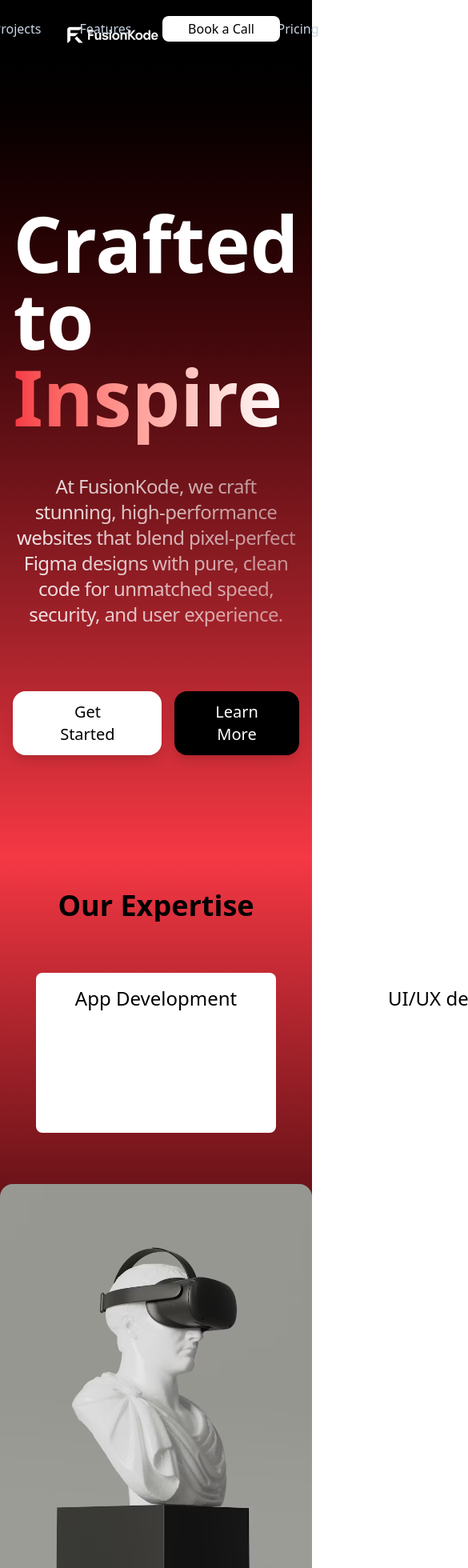
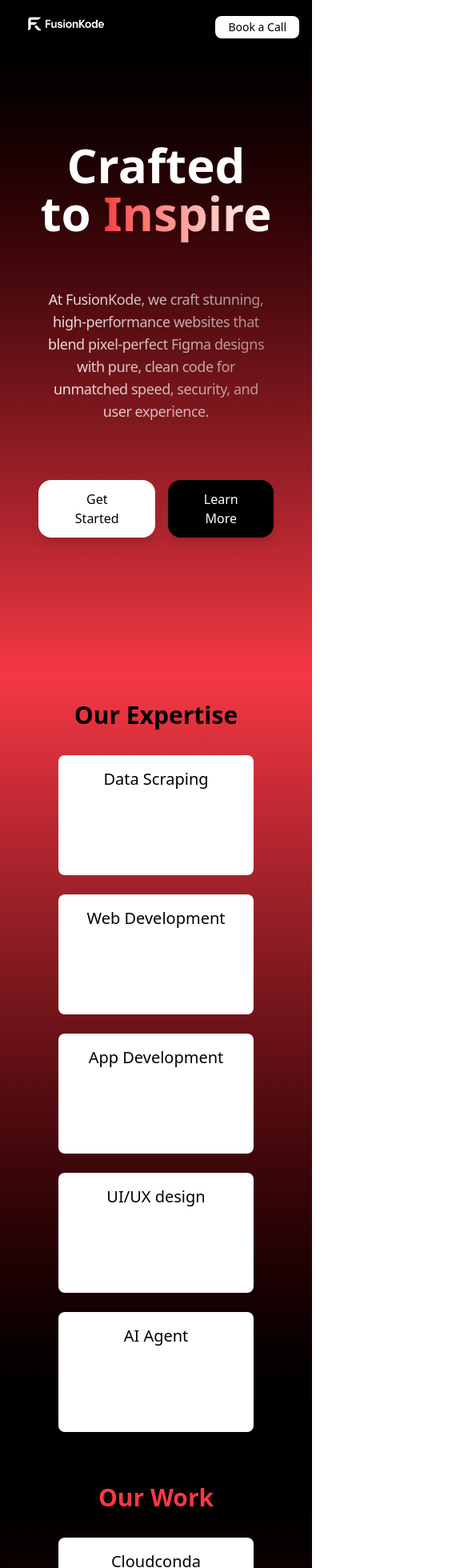
Before and after one commit to Saifa233/fusionkode, a React (Vite) app: page / in a window 390 px wide. Shown: the top 1960 px of the page at 80% size, 585 px wide, since content can reach past the window. Built offline with nearby package versions, Linux system fonts and the light colour scheme.

Commit message:
mobile responsive

```diff
--- a/src/Features.tsx
+++ b/src/Features.tsx
@@ -2,18 +2,18 @@
 export default function Features(){
     return(
         <div id="features" className="bg-gradient-to-t from-hero to-purplish min-h-screen">
-            <section className="text-white">
-                <div className="mx-auto flex flex-col items-center pt-10">
-                    <h2 className="bg-black bg-clip-text text-transparent font-geist text-4xl font-semibold">Our Expertise</h2>
-                    <div className="flex pt-16 gap-16 text-black text-center">
-                        <div className="rounded-lg w-[300px] h-[200px] bg-white"><h2 className="font-geist text-2xl font-normal pt-4">Data Scraping</h2></div>
-                        <div className="bg-white rounded-lg w-[300px] h-[200px]"><h2 className="font-geist text-2xl font-normal pt-4">Web Development</h2></div>
-                        <div className="bg-white rounded-lg w-[300px] h-[200px]"><h2 className="font-geist text-2xl font-normal pt-4">App Development</h2></div>
-                        <div className="bg-white rounded-lg w-[300px] h-[200px]"><h2 className="font-geist text-2xl font-normal pt-4">UI/UX design</h2></div>
-                        <div className="bg-white rounded-lg w-[300px] h-[200px]"><h2 className="font-geist text-2xl font-normal pt-4">AI Agent</h2></div>
+            <section className="text-white p-8 md:p-16 lg:p-32">
+                <div className="mx-auto flex flex-col items-center">
+                    <h2 className="bg-black bg-clip-text text-transparent font-geist text-3xl md:text-4xl font-semibold text-center">Our Expertise</h2>
+                    <div className="flex flex-col md:flex-row pt-8 md:pt-16 gap-6 md:gap-16 text-black text-center w-full justify-center">
+                        <div className="rounded-lg w-3/4 lg:w-full md:w-[300px] h-[150px] md:h-[200px] bg-white mx-auto md:mx-0"><h2 className="font-geist text-xl md:text-2xl font-normal pt-4">Data Scraping</h2></div>
+                        <div className="bg-white rounded-lg w-3/4 lg:w-full md:w-[300px] h-[150px] md:h-[200px] mx-auto md:mx-0"><h2 className="font-geist text-xl md:text-2xl font-normal pt-4">Web Development</h2></div>
+                        <div className="bg-white rounded-lg w-3/4 lg:w-full md:w-[300px] h-[150px] md:h-[200px] mx-auto md:mx-0"><h2 className="font-geist text-xl md:text-2xl font-normal pt-4">App Development</h2></div>
+                        <div className="bg-white rounded-lg w-3/4 lg:w-full md:w-[300px] h-[150px] md:h-[200px] mx-auto md:mx-0"><h2 className="font-geist text-xl md:text-2xl font-normal pt-4">UI/UX design</h2></div>
+                        <div className="bg-white rounded-lg w-3/4 lg:w-full md:w-[300px] h-[150px] md:h-[200px] mx-auto md:mx-0"><h2 className="font-geist text-xl md:text-2xl font-normal pt-4">AI Agent</h2></div>
                     </div>
-                    <div className="flex justify-center pt-16">
-                        <img className="w-full h-[500px] object-cover rounded-2xl" src="/features-image.jpeg" alt="" />
+                    <div className="hidden md:flex justify-center pt-8 md:pt-16 px-4 md:px-0">
+                        <img className="w-full h-[200px] md:h-[500px] object-cover rounded-2xl" src="/features-image.jpeg" alt="" />
                     </div>
 
                 </div>
--- a/src/Hero.tsx
+++ b/src/Hero.tsx
@@ -1,31 +1,41 @@
+import { useState } from 'react'
 
 export default function Hero() {
+    const [showNumber, setShowNumber] = useState(false)
     const scrollToSection = (id: string) => {
       document.getElementById(id)?.scrollIntoView({ behavior: "smooth" });
     };
 
     return (
       <div className='bg-gradient-to-t from-purplish to-hero min-h-screen'>
-        <section className="text-white flex flex-col gap-32 p-32 relative">
-          <div className="absolute top-0 left-0 w-full px-10 py-4 flex items-center">
+        <section className="text-white flex flex-col gap-16 md:gap-32 p-8 md:p-16 lg:p-32 relative">
+          <div className="absolute top-0 left-0 w-full px-4 md:px-10 py-4 flex items-center">
             <div className="flex-shrink-0">
-              <img src="/logo.png" alt="logo" className="h-12 ml-10 -mt-2" />
+              <img src="/logo.png" alt="logo" className="h-10 md:h-12 ml-4 md:ml-10 -mt-4" />
             </div>
-            <nav className="absolute left-1/2 transform -translate-x-1/2 text-md font-geist font-normal text-slate-300 space-x-12">
+            <nav className="absolute left-1/2 transform -translate-x-1/2 text-sm md:text-md font-geist font-normal text-slate-300 space-x-4 md:space-x-8 lg:space-x-12 hidden md:block">
               <span onClick={() => scrollToSection('projects')} className="cursor-pointer">Projects</span>
               <span onClick={() => scrollToSection('features')} className="cursor-pointer">Features</span>
               <span onClick={() => scrollToSection('testimonial')} className="cursor-pointer">Testimonial</span>
               <span onClick={() => scrollToSection('pricing')} className="cursor-pointer">Pricing</span>
             </nav>
-            <button className="cursor-pointer bg-white text-black text-md px-8 py-1 rounded-lg shadow-lg shadown-black/20 absolute right-10">Book a Call</button>
+            <button onClick={() => setShowNumber((v) => !v)} className="mt-3 md:mt-0 cursor-pointer bg-white text-black text-sm md:text-md px-4 md:px-8 py-1 rounded-lg shadow-lg shadown-black/20 absolute right-4 md:right-10">
+              Book a Call
+              {showNumber && (
+                <span className="ml-2 hidden md:inline whitespace-nowrap">+(208) 279-5309</span>
+              )}
+            </button>
+            {showNumber && (
+              <span className="md:hidden absolute right-4 top-14 bg-white text-black text-xs px-2 py-1 rounded shadow-lg">+(208) 279-5309</span>
+            )}
           </div>
-          <div className="flex justify-center mt-32">
-            <div className="flex flex-col gap-12">
-              <h1 className="font-geist text-8xl font-semibold max-w-4xl ">Crafted to <span className="bg-gradient-to-r from-purplish to-white bg-clip-text text-transparent">Inspire</span></h1>
-                <p className="bg-gradient-to-r from-white/90 via-white/70 to-white/50 bg-clip-text text-transparent text-center font-geist text-2xl max-w-3xl tracking-tight">At FusionKode, we craft stunning, high-performance websites that blend pixel-perfect Figma designs with pure, clean code for unmatched speed, security, and user experience.</p>
-                <div className="flex gap-4 mt-8 mx-auto">
-                <button onClick={() => scrollToSection('pricing')} className="cursor-pointer bg-white text-black text-xl px-12 py-3 rounded-2xl shadow-lg shadown-black/20">Get Started</button>
-                <button onClick={() => scrollToSection('features')} className=" cursor-pointer bg-black text-white text-xl px-8 py-3 rounded-2xl shadow-lg shadown-black/20">Learn More</button>
+          <div className="flex justify-center mt-36 md:mt-32">
+            <div className="flex flex-col gap-16 md:gap-12 px-4 md:px-0">
+              <h1 className="font-geist text-6xl lg:text-8xl font-semibold max-w-4xl text-center md:text-left">Crafted to <span className="bg-gradient-to-r from-purplish to-white bg-clip-text text-transparent">Inspire</span></h1>
+                <p className="bg-gradient-to-r from-white/90 via-white/70 to-white/50 bg-clip-text text-transparent text-center font-geist text-lg md:text-xl lg:text-2xl max-w-3xl tracking-tight">At FusionKode, we craft stunning, high-performance websites that blend pixel-perfect Figma designs with pure, clean code for unmatched speed, security, and user experience.</p>
+                <div className="flex gap-4 mt-2 md:mt-8 mx-auto">
+                <button onClick={() => scrollToSection('pricing')} className="cursor-pointer bg-white text-black text-md md:text-xl px-8 md:px-12 py-3 rounded-2xl shadow-lg shadown-black/20">Get Started</button>
+                <button onClick={() => scrollToSection('features')} className=" cursor-pointer bg-black text-white text-md md:text-xl px-6 md:px-8 py-3 rounded-2xl shadow-lg shadown-black/20">Learn More</button>
               </div>
             </div>
           </div>
--- a/src/Pricing.tsx
+++ b/src/Pricing.tsx
@@ -1,27 +1,27 @@
 export default function Pricing(){
     return(
-        <div id="pricing" className="bg-gradient-to-t from-purplish to-hero  min-h-screen">
-            <section className="text-white">
-                <div className="mx-auto flex flex-col items-center pt-10">
-                    <h2 className="bg-purplish bg-clip-text text-transparent font-geist text-4xl font-semibold">Pricing</h2>
-                    <div className="flex gap-32 pt-36 text-black text-center">
-                        <div className="rounded-3xl w-[360px] h-full p-8 bg-white">
-                            <h2 className="font-geist text-3xl font-bold pt-4">
+        <div id="pricing" className="bg-gradient-to-t from-purplish to-hero min-h-screen">
+            <section className="text-white p-8 md:p-16 lg:p-32">
+                <div className="flex flex-col items-center gap-16 lg:gap-32">
+                    <h2 className="font-geist text-purplish text-3xl md:text-4xl font-semibold text-center">Pricing</h2>
+                    <div className="flex flex-col md:flex-row gap-6 md:gap-16 text-black text-center">
+                        <div className="rounded-3xl w-full md:w-[360px] h-auto md:h-full p-6 md:p-8 bg-white mx-auto md:mx-0">
+                            <h2 className="font-geist text-2xl md:text-3xl font-bold pt-4">
                                 <span className="bg-black bg-clip-text text-transparent">Basic</span>
-                                <p className="font-geist text-lg text-black mt-8">For small businesses and startups</p>
-                                <ul className="list-disc list-inside text-lg mt-8">
+                                <p className="font-geist text-base md:text-lg text-black mt-6 md:mt-8">For small businesses and startups</p>
+                                <ul className="list-disc list-inside text-base md:text-lg mt-6 md:mt-8">
                                     <li>1-5 Pages Custom Website</li>
                                     <li>Mobile Responsive</li>
                                     <li>From $499</li>
                                 </ul>
                             </h2>
-                            <button className="bg-black text-white px-4 py-2 rounded-md mt-20">Get Started</button>
+                            <button className="bg-black text-white px-4 py-2 rounded-md mt-12 md:mt-20">Get Started</button>
                         </div>
-                        <div className="rounded-3xl w-[360px] h-full p-8 bg-white">
-                            <h2 className="font-geist text-3xl font-bold pt-4">
+                        <div className="rounded-3xl w-full md:w-[360px] h-auto md:h-full p-6 md:p-8 bg-white mx-auto md:mx-0">
+                            <h2 className="font-geist text-2xl md:text-3xl font-bold pt-4">
                             <span className="bg-black bg-clip-text text-transparent">Pro</span>
-                                <p className="font-geist text-lg text-black mt-8">For growing businesses & startups</p>
-                                <ul className="list-disc list-inside text-lg mt-8">
+                                <p className="font-geist text-base md:text-lg text-black mt-6 md:mt-8">For growing businesses & startups</p>
+                                <ul className="list-disc list-inside text-base md:text-lg mt-6 md:mt-8">
                                     <li>5-7 Pages Custom Website</li>
                                     <li>UI/UX Design in Figma</li>
                                     <li>Contact Forms</li>
@@ -29,13 +29,13 @@ export default function Pricing(){
                                     <li>From $999</li>
                                 </ul>
                             </h2>
-                            <button className="bg-black text-white px-4 py-2 rounded-md mt-8">Get Started</button>
+                            <button className="bg-black text-white px-4 py-2 rounded-md mt-6 md:mt-8">Get Started</button>
                         </div>
-                        <div className="rounded-3xl w-[360px] h-full p-8 bg-white">
-                            <h2 className="font-geist text-3xl font-bold pt-4">
+                        <div className="rounded-3xl w-full md:w-[360px] h-auto md:h-full p-6 md:p-8 bg-white mx-auto md:mx-0">
+                            <h2 className="font-geist text-2xl md:text-3xl font-bold pt-4">
                                 <span className="bg-black bg-clip-text text-transparent">Enterprise</span>
-                                <p className="font-geist text-lg text-black mt-8">Full-scale projects & advanced systems</p>
-                                <ul className="list-disc list-inside text-lg mt-8">
+                                <p className="font-geist text-base md:text-lg text-black mt-6 md:mt-8">Full-scale projects & advanced systems</p>
+                                <ul className="list-disc list-inside text-base md:text-lg mt-6 md:mt-8">
                                     <li>10-12 Pages Custom Website</li>
                                     <li>UI/UX Design in Figma</li>
                                     <li>Custom Web Applications</li>
@@ -43,7 +43,7 @@ export default function Pricing(){
                                     <li>From $1499</li>
                                 </ul>
                             </h2>
-                            <button className="bg-black text-white px-4 py-2 rounded-md mt-8">Get Started</button>
+                            <button className="bg-black text-white px-4 py-2 rounded-md mt-6 md:mt-8">Get Started</button>
                         </div>
                     </div>
                 </div>
--- a/src/Projects.tsx
+++ b/src/Projects.tsx
@@ -2,16 +2,16 @@
 export default function Projects(){
     return(
         <div id="projects" className="bg-gradient-to-t from-purplish to-hero min-h-screen">
-            <section className="text-white">
-                <div className="mx-auto flex flex-col items-center pt-10">
-                    <h2 className="bg-purplish bg-clip-text text-transparent font-geist text-4xl font-semibold">Our Work</h2>
-                    <div className="flex pt-16 gap-32 text-black text-center w-full justify-center">
-                        <div onClick={() => window.open("https://cloudconda.com", "_blank")} className="cursor-pointer bg-white rounded-lg w-[300px] h-[200px]"><h2 className="font-geist text-2xl font-normal pt-4"><span>Cloudconda</span></h2></div>
-                        <div onClick={() => window.open("https://potential-rose.vercel.app/", "_blank")} className="cursor-pointer bg-white rounded-lg w-[300px] h-[200px]"><h2 className="font-geist text-2xl font-normal pt-4"><span>Potential</span></h2></div>
-                        <div onClick={() => window.open("https://cinebase-azure.vercel.app/", "_blank")} className="cursor-pointer bg-white rounded-lg w-[300px] h-[200px]"><h2 className="font-geist text-2xl font-normal pt-4"><span>Cinebase</span></h2></div>
+            <section className="text-white p-8 md:p-16 lg:p-32">
+                <div className="mx-auto flex flex-col items-center">
+                    <h2 className="bg-purplish bg-clip-text text-transparent font-geist text-3xl md:text-4xl font-semibold text-center">Our Work</h2>
+                    <div className="flex flex-col md:flex-row pt-8 md:pt-16 gap-6 md:gap-32 text-black text-center w-full justify-center">
+                        <div onClick={() => window.open("https://cloudconda.com", "_blank")} className="cursor-pointer bg-white rounded-lg w-3/4 md:w-[300px] h-[150px] md:h-[200px] mx-auto md:mx-0"><h2 className="font-geist text-xl md:text-2xl font-normal pt-4"><span>Cloudconda</span></h2></div>
+                        <div onClick={() => window.open("https://potential-rose.vercel.app/", "_blank")} className="cursor-pointer bg-white rounded-lg w-3/4 md:w-[300px] h-[150px] md:h-[200px] mx-auto md:mx-0"><h2 className="font-geist text-xl md:text-2xl font-normal pt-4"><span>Potential</span></h2></div>
+                        <div onClick={() => window.open("https://grainient.vercel.app/", "_blank")} className="cursor-pointer bg-white rounded-lg w-3/4 md:w-[300px] h-[150px] md:h-[200px] mx-auto md:mx-0"><h2 className="font-geist text-xl md:text-2xl font-normal pt-4"><span>Granient</span></h2></div>
                     </div>
-                    <div className="flex justify-center items-center pt-16">
-                        <img className="w-[1000px] h-[500px] rounded-lg" src="/projects-image.jpg" alt="" />
+                    <div className="flex justify-center items-center pt-8 md:pt-16">
+                        <img className="w-full md:w-[1000px] h-[200px] md:h-[500px] rounded-lg object-cover" src="/projects-image.jpg" alt="" />
                     </div>
                 </div>
             </section>
--- a/src/Testimonial.tsx
+++ b/src/Testimonial.tsx
@@ -1,20 +1,20 @@
 export default function Testimonial(){
     return(
         <div id="testimonial" className="bg-gradient-to-t from-hero to-purplish min-h-screen">
-            <section className="text-white">
-                <div className="mx-auto flex flex-col items-center pt-10">
-                    <h2 className="bg-black bg-clip-text text-transparent font-geist text-4xl font-semibold">Testimonial</h2>
-                    <span className="font-geist text-2xl text-slate-300 pt-16">Our work creates impact. Here’s what clients say about partnering with FusionKode.</span>
-                    <div className="flex flex-col gap-4 pt-16">
-                        <div className="bg-white rounded-3xl w-[1000px] h-[200px] text-black text-2xl p-8">
+            <section className="text-white p-12 lg:p-16">
+                <div className="mx-auto flex flex-col items-center">
+                    <h2 className="bg-black bg-clip-text text-transparent font-geist text-3xl md:text-4xl font-semibold text-center">Testimonial</h2>
+                    <span className="font-geist text-lg md:text-2xl text-slate-300 pt-8 md:pt-16 text-center px-4 md:px-0">Our work creates impact. Here's what clients say about partnering with FusionKode.</span>
+                    <div className="flex flex-col gap-4 pt-8 md:pt-16 w-full">
+                        <div className="bg-white rounded-3xl w-full md:w-[1000px] h-auto md:h-[200px] text-black text-lg md:text-2xl p-6 md:p-8 mx-auto">
                             <p>FusionKode transformed our outdated site into a modern, fast, and mobile-friendly platform. The attention to detail was outstanding!</p>
                             <p className="pt-2">— Sarah L., Marketing Director</p>
                         </div>
-                        <div className="bg-white rounded-3xl w-[1000px] h-[200px] text-black text-2xl p-8">
+                        <div className="bg-white rounded-3xl w-full md:w-[1000px] h-auto md:h-[200px] text-black text-lg md:text-2xl p-6 md:p-8 mx-auto">
                             <p>From Figma designs to a fully functional website, everything was smooth and professional. Our SEO rankings have improved dramatically.</p>
                             <p className="pt-2">— James R., Startup Founder</p>
                         </div>
-                        <div className="bg-white rounded-3xl w-[1000px] h-[200px] text-black text-2xl p-8">
+                        <div className="bg-white rounded-3xl w-full md:w-[1000px] h-auto md:h-[200px] text-black text-lg md:text-2xl p-6 md:p-8 mx-auto">
                             <p>Clean code, fast load times, and a stunning design—FusionKode delivers exactly what they promise.</p>
                             <p className="pt-2">— Adeel M., Business Owner</p>
                         </div>
```
Also changed, not shown: public/icon.png.
